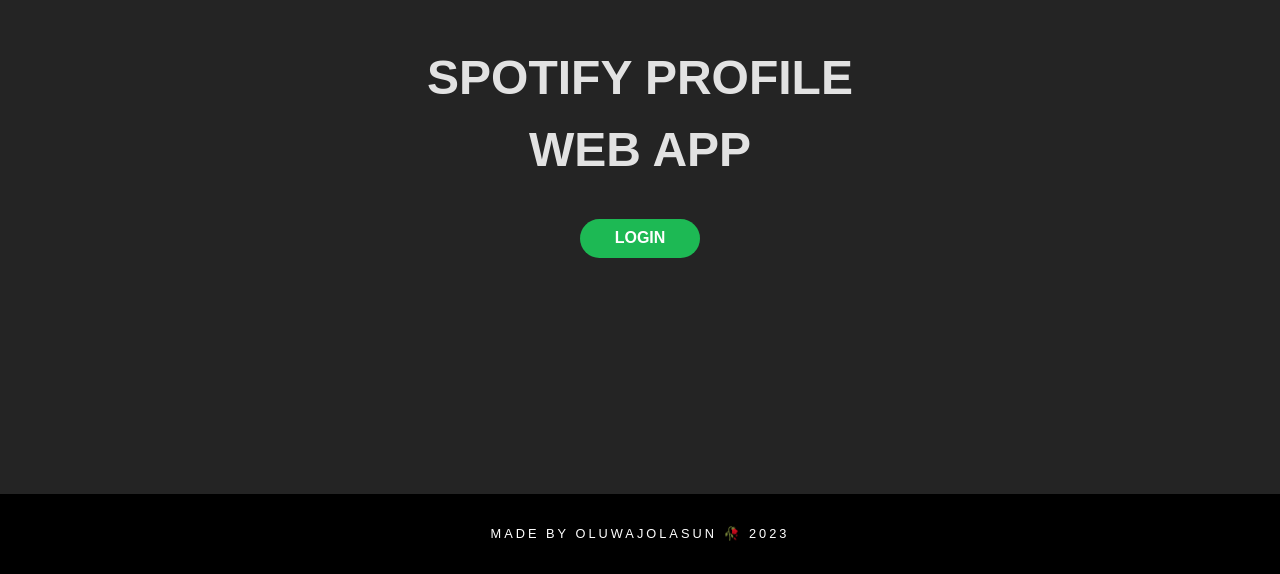
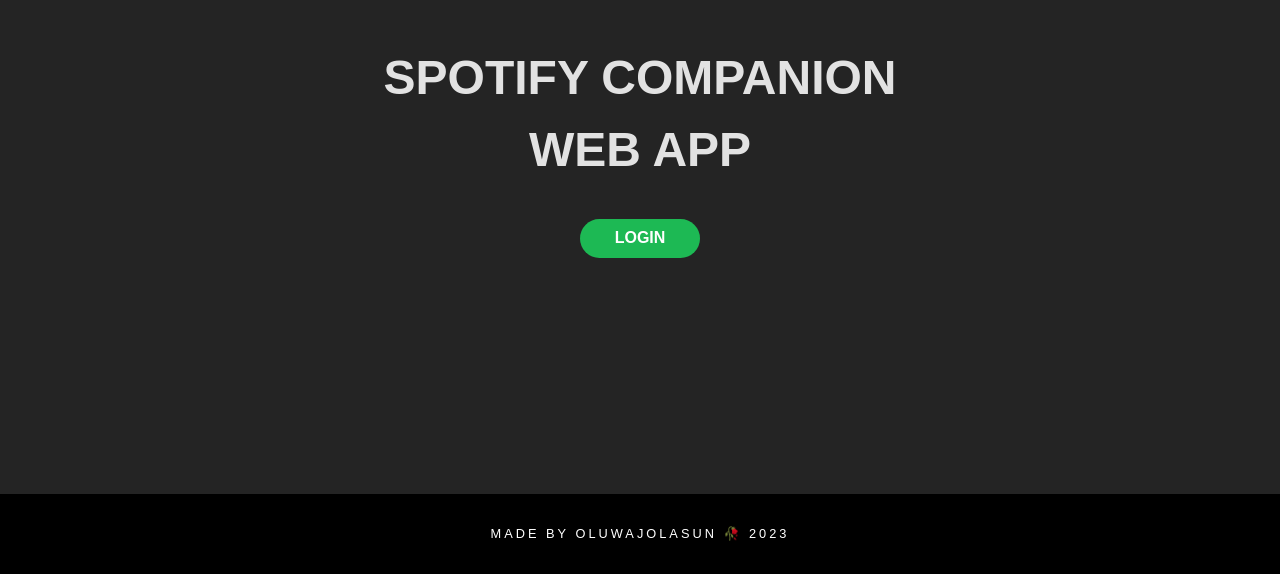
Before and after one commit to oluwajolasun/Spotify, a React (Vite) app in the folder client/: page / in a window 1280 px wide. Shown: the part 226-800 px from the top of the page. Built offline with nearby package versions, Linux system fonts and the light colour scheme; the HTML template or start-up script is replaced by a standard one.

Commit message:
reverted changes

```diff
--- a/client/index.html
+++ b/client/index.html
@@ -4,7 +4,7 @@
     <meta charset="UTF-8" />
     <link rel="icon" type="image/svg+xml" href="spotify.svg" />
     <meta name="viewport" content="width=device-width, initial-scale=1.0" />
-    <title>Spotify Profile Web App</title>
+    <title>Spotify Companion Web App</title>
   </head>
   <body>
     <div id="root"></div>
--- a/client/src/components/Login.jsx
+++ b/client/src/components/Login.jsx
@@ -15,7 +15,7 @@
     <>
       <Container>
         <LoginDiv>
-          <LoginText>SPOTIFY PROFILE <br /> WEB APP</LoginText>
+          <LoginText>SPOTIFY COMPANION <br /> WEB APP</LoginText>
           <LoginButton onClick={ handleLogin }>LOGIN</LoginButton>
         </LoginDiv>
       </Container>
```
